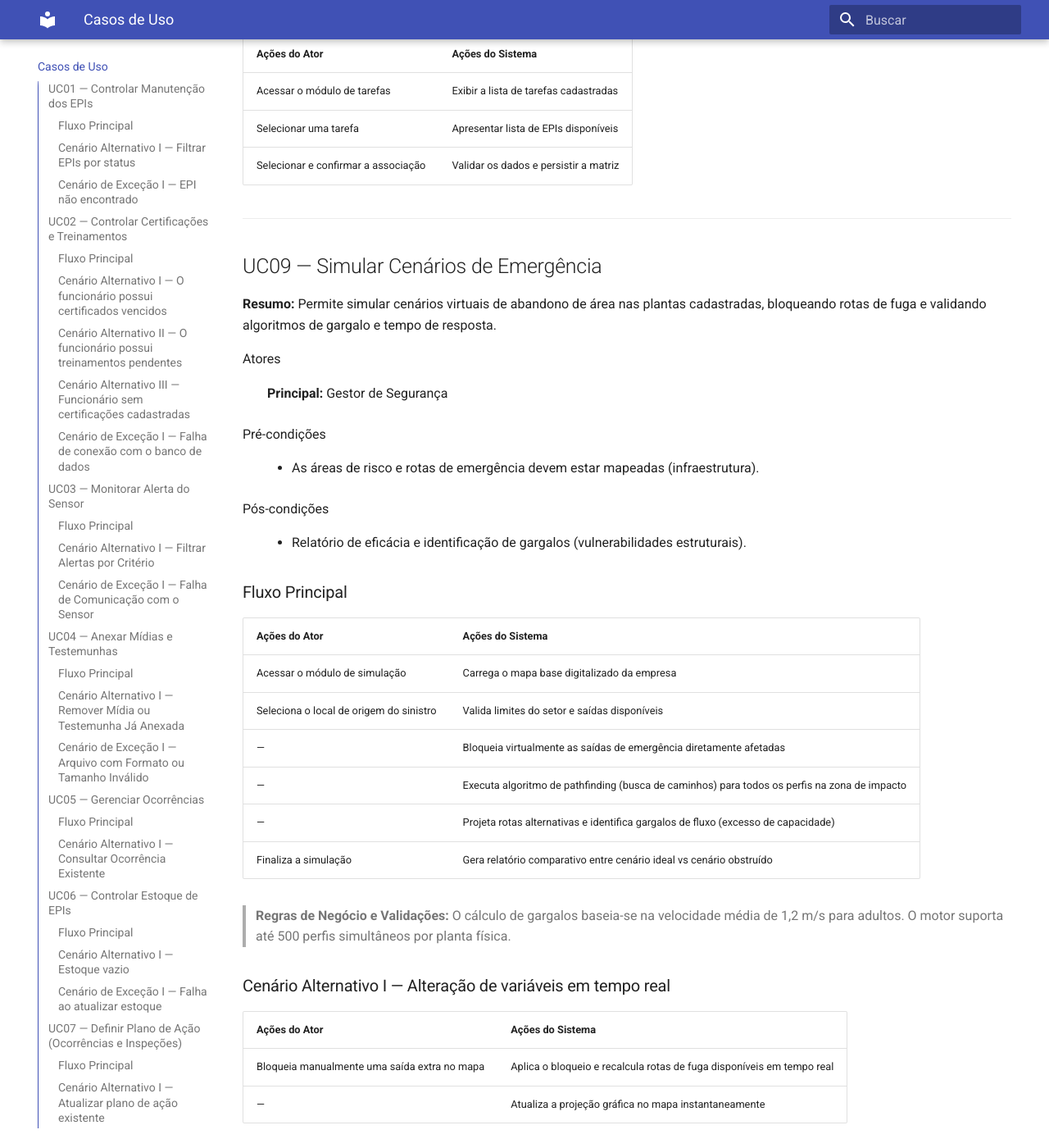
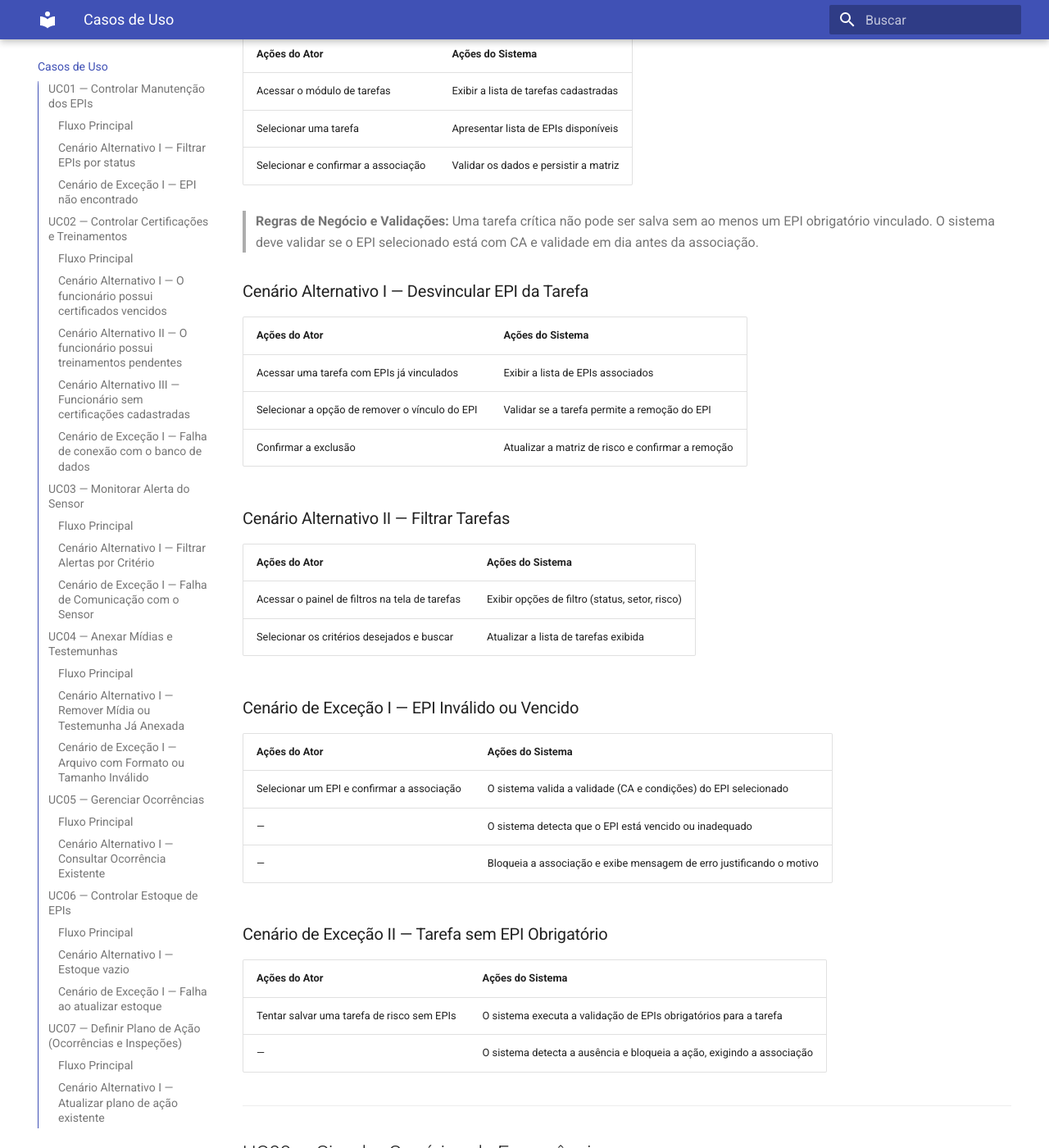
Before and after one commit to lowgue/SafePlace-APS, an MkDocs documentation site: the page built from docs/CasosDeUSo.md, in a window 1280 px wide and 1400 px high, scrolled down 10268 px. Shown: the whole window at 82% size. Built offline with MkDocs 1.6.1 and Material for MkDocs 9.7.7, drawn with Linux system fonts in a browser that asks for light colours.

Commit message:
docs: add validation logic and scenarios for EPI management in Task UC08 documentation

```diff
--- a/docs/CasosDeUSo.md
+++ b/docs/CasosDeUSo.md
@@ -317,6 +317,38 @@ Pós-condições
 | Selecionar uma tarefa            | Apresentar lista de EPIs disponíveis       |
 | Selecionar e confirmar a associação | Validar os dados e persistir a matriz   |
 
+> **Regras de Negócio e Validações:** Uma tarefa crítica não pode ser salva sem ao menos um EPI obrigatório vinculado. O sistema deve validar se o EPI selecionado está com CA e validade em dia antes da associação.
+
+### Cenário Alternativo I — Desvincular EPI da Tarefa
+
+| Ações do Ator                                 | Ações do Sistema                                    |
+| :-------------------------------------------- | :-------------------------------------------------- |
+| Acessar uma tarefa com EPIs já vinculados     | Exibir a lista de EPIs associados                   |
+| Selecionar a opção de remover o vínculo do EPI| Validar se a tarefa permite a remoção do EPI        |
+| Confirmar a exclusão                          | Atualizar a matriz de risco e confirmar a remoção   |
+
+### Cenário Alternativo II — Filtrar Tarefas
+
+| Ações do Ator                                 | Ações do Sistema                                    |
+| :-------------------------------------------- | :-------------------------------------------------- |
+| Acessar o painel de filtros na tela de tarefas| Exibir opções de filtro (status, setor, risco)      |
+| Selecionar os critérios desejados e buscar    | Atualizar a lista de tarefas exibida                |
+
+### Cenário de Exceção I — EPI Inválido ou Vencido
+
+| Ações do Ator                                 | Ações do Sistema                                                        |
+| :-------------------------------------------- | :---------------------------------------------------------------------- |
+| Selecionar um EPI e confirmar a associação    | O sistema valida a validade (CA e condições) do EPI selecionado         |
+| —                                             | O sistema detecta que o EPI está vencido ou inadequado                  |
+| —                                             | Bloqueia a associação e exibe mensagem de erro justificando o motivo    |
+
+### Cenário de Exceção II — Tarefa sem EPI Obrigatório
+
+| Ações do Ator                                 | Ações do Sistema                                                        |
+| :-------------------------------------------- | :---------------------------------------------------------------------- |
+| Tentar salvar uma tarefa de risco sem EPIs    | O sistema executa a validação de EPIs obrigatórios para a tarefa        |
+| —                                             | O sistema detecta a ausência e bloqueia a ação, exigindo a associação   |
+
 ---
 
 ## UC09 — Simular Cenários de Emergência
```
Also changed, not shown: docs/DiagramaClasses.md (+1 -1 lines), 2 other files.
